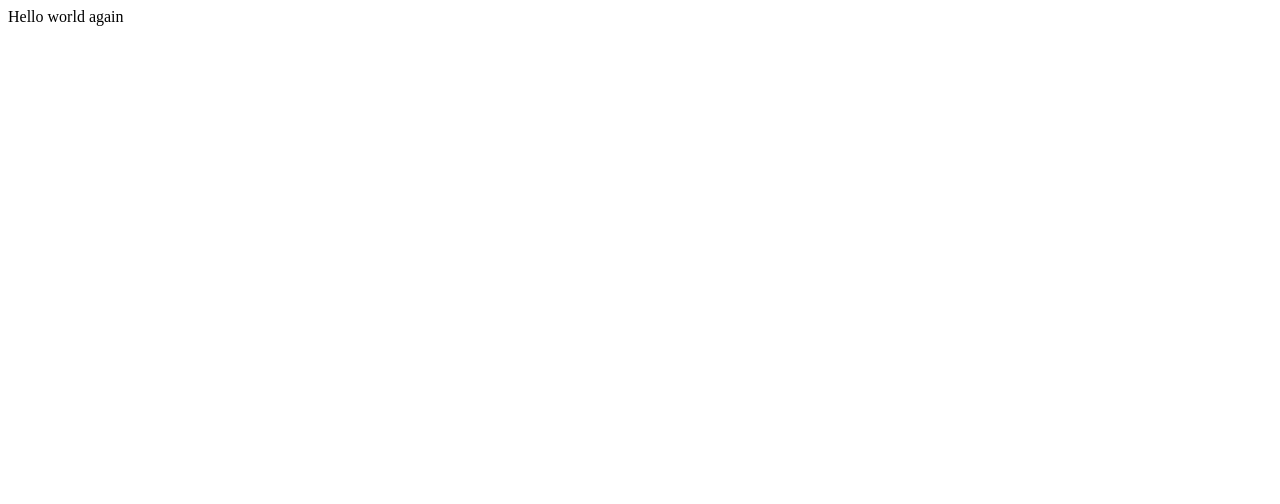
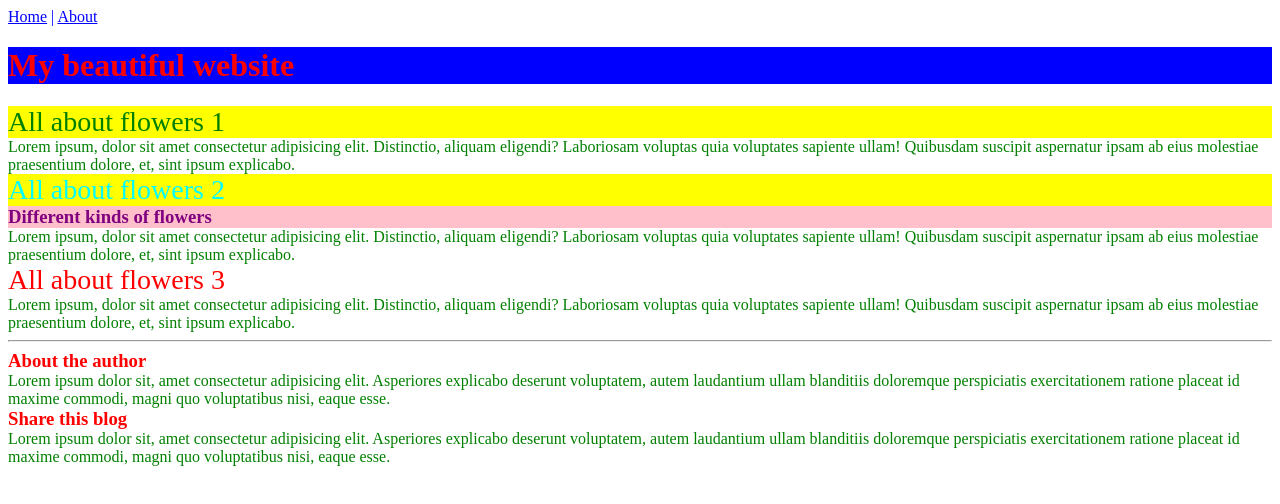
Before and after one commit to azizali/lm-html-css-js, a plain HTML site: page index.html in a window 1280 px wide. Drawn offline with Linux system fonts and the light colour scheme; a script that the page names is missing.

Commit message:
CSS Basics

```diff
--- a/code.js
+++ /dev/null
@@ -1,66 +0,0 @@
-//-----------------
-// INTRO TO LET AND CONST
-//-----------------
-// var a = 'LM';
-// let b = 'LM';
-// const c = 'LM';
-
-// console.log(a, b, c);
-// a = 'ML';
-// console.log(a);
-
-// b = 'ML';
-// console.log(b);
-
-// c = 'ML';
-// console.log(c);
-
-//-----------------
-// BLOCK SCOPE EXAMPLE WITH FOR
-//-----------------
-// for(let i = 0; i<10; i++){
-  //   console.log(i);
-  // }
-  // console.log('outside', i);
-
-//-----------------
-// BLOCK SCOPE EXAMPLE WITH IF
-//-----------------
-// if(true){
-//   let val = 'val'
-//   console.log('Inside If', val);
-// }
-// console.log('Outside If', val);
-
-//-----------------
-// const: Change value vs re-assigning value
-//-----------------
-// const o = {
-//   key: 'value'
-// }
-
-// o.anotherKey = 'anotherValue'
-// o.key = 'new value';
-
-// console.log(o);
-
-// // o = {
-// //   key: 'value'
-// // }
-
-
-// const arr = ['a', 'b', 'c'];
-
-// arr[0] = 'x'
-// arr[2] = 'z';
-
-// console.log(arr);
-
-// ------------
-// Var let and const global scope
-// ------------
-var a = 'LM';
-let b = 'LM';
-const c = 'LM';
-
-window.myValue = 'myValue';
--- a/index.html
+++ b/index.html
@@ -5,8 +5,42 @@
   <meta name="viewport" content="width=device-width, initial-scale=1.0">
   <title>Beginning JavaScript</title>
   <script src="code.js"></script>
+  <link rel="stylesheet" href="style.css" />
+  <style>
+    h1{
+      color: red;
+      background-color: blue;
+    }
+    p {
+      color: brown;
+    }
+    p {
+      color: black;
+    }
+  </style>
 </head>
 <body>
-  Hello world again
+  <a href="index.html">Home</a> |
+  <a href="about.html">About</a>
+  <h1>My beautiful website</h1>
+  <h2>All about flowers 1</h2>
+  <p style="color: pink">Lorem ipsum, dolor sit amet consectetur adipisicing elit. Distinctio, aliquam eligendi? Laboriosam voluptas quia voluptates sapiente ullam! Quibusdam suscipit aspernatur ipsam ab eius molestiae praesentium dolore, et, sint ipsum explicabo.</p>
+
+  <h2 id="some-value">All about flowers 2</h2>
+  <h3>Different kinds of flowers</h3>
+  <p>Lorem ipsum, dolor sit amet consectetur adipisicing elit. Distinctio, aliquam eligendi? Laboriosam voluptas quia voluptates sapiente ullam! Quibusdam suscipit aspernatur ipsam ab eius molestiae praesentium dolore, et, sint ipsum explicabo.</p>
+
+  <h2 class="alternate-heading">All about flowers 3</h2>
+
+  <p>Lorem ipsum, dolor sit amet consectetur adipisicing elit. Distinctio, aliquam eligendi? Laboriosam voluptas quia voluptates sapiente ullam! Quibusdam suscipit aspernatur ipsam ab eius molestiae praesentium dolore, et, sint ipsum explicabo.</p>
+  <hr/>
+  <h3 class="alternate-heading">About the author</h3>
+  <p>Lorem ipsum dolor sit, amet consectetur adipisicing elit. Asperiores explicabo deserunt voluptatem, autem laudantium ullam blanditiis doloremque perspiciatis exercitationem ratione placeat id maxime commodi, magni quo voluptatibus nisi, eaque esse.</p>
+
+  <h3 class="alternate-heading">Share this blog</h3>
+  <p>Lorem ipsum dolor sit, amet consectetur adipisicing elit. Asperiores explicabo deserunt voluptatem, autem laudantium ullam blanditiis doloremque perspiciatis exercitationem ratione placeat id maxime commodi, magni quo voluptatibus nisi, eaque esse.</p>
+
+
+
 </body>
 </html>
--- /dev/null
+++ b/style.css
@@ -0,0 +1,40 @@
+#some-value{
+  color: cyan;
+}
+
+h2{
+  color: green;
+  background-color: yellow;
+  margin: 0px;
+  padding: 0px;
+  font-size: 28px;
+  font-weight: normal;
+}
+
+h3 {
+  color: purple;
+  background-color: pink;
+  margin: 0px;
+}
+
+p {
+  color: green !important;
+  margin: 0px;
+}
+
+.alternate-heading {
+  color: red;
+  background-color: transparent;
+}
+
+/*
+CSS PRIORTITY ORDER
+!important
+inline-css
+id
+later mentioned css property
+*/
+
+* {
+  color: blue;
+}
```
Also changed, not shown: about.html (added, +16 -0 lines).
